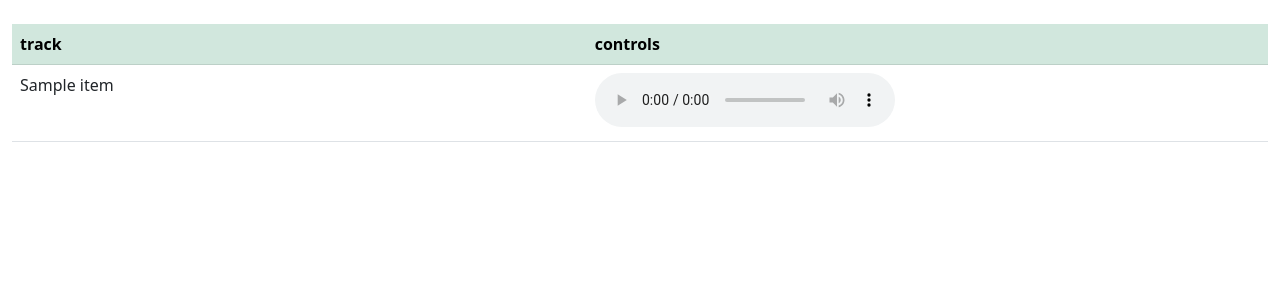
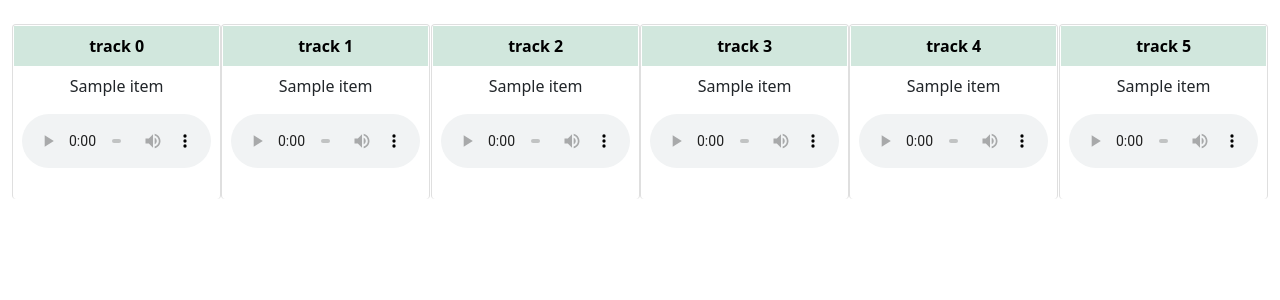
Before and after one commit to Rioran/dnd-sounds, a Flask app: template templates/main.html in a window 1280 px wide. Shown: the part 72-372 px from the top of the page. Run offline with Flask 3, Linux system fonts and the light colour scheme; the template is opened without the code that fills it: most values are stand-ins (such as "Sample title", 1, 10 or a date in 2020).

Commit message:
add styles and horizontal scrollbar

```diff
--- a/app.py
+++ b/app.py
@@ -3,16 +3,17 @@ from pathlib import Path
 from flask import Flask, render_template, send_from_directory
 
 
-TRACKS_FOLDER = Path(__file__).parent.resolve() / 'tracks'
+MAIN_FOLDER = Path(__file__).parent.resolve()
 app = Flask(__name__)
 
 
 def get_tracks():
-    folder_objects = TRACKS_FOLDER.glob('**/*.*')
+    folder_objects = (MAIN_FOLDER / 'tracks').glob('**/*.*')
     tracks = [
-        str(item).split('\\')[-1]
+        'tracks//' + str(item).split('\\')[-1]
         for item in folder_objects
     ]
+    print(f'tracks: {tracks}')
     return tracks
 
 
@@ -33,9 +34,10 @@ def get_subfolders_files(tracks_folder: str) -> dict:
     return result
 
 
-@app.route('/tracks/<path:filename>')
-def track_files(filename):
-    return send_from_directory(TRACKS_FOLDER, filename)
+@app.route('/<path:filename>')
+def local_files(filename):
+    print(f'file request: {filename}')
+    return send_from_directory(MAIN_FOLDER, filename)
 
 
 @app.route('/')
--- /dev/null
+++ b/css/styles.css
@@ -0,0 +1,23 @@
+
+
+audio {
+   box-sizing: border-box;
+   width: 100%;
+}
+
+.scrolling-wrapper {
+    display: flex;
+    flex-wrap: nowrap;
+    overflow-x: auto;
+    transform: rotateX(180deg);
+}
+
+.card {
+    flex: 0 0 auto;
+    transform: rotateX(180deg);
+};
+
+.table {
+    table-layout: fixed;
+    width: 100%;
+}
--- a/templates/base.html
+++ b/templates/base.html
@@ -9,6 +9,8 @@
     <meta property="og:title" content="Lists service">
     <meta property="og:type" content="website">
     <meta property="og:description" content="Sounds operation panel.">
+
+    <link rel="stylesheet" href="{{ url_for('local_files', filename='css/styles.css') }}">
     <link href="https://cdn.jsdelivr.net/npm/bootstrap@5.0.2/dist/css/bootstrap.min.css" rel="stylesheet" integrity="sha384-EVSTQN3/azprG1Anm3QDgpJLIm9Nao0Yz1ztcQTwFspd3yD65VohhpuuCOmLASjC" crossorigin="anonymous">
   </head>
   <body>
--- a/templates/main.html
+++ b/templates/main.html
@@ -5,20 +5,28 @@
 {% endblock %}
 
 {% block content %}
-  <div class="container-xxl my-md-4 bd-layout">
-    <table class="table col-4">
-      <tr class="table-success">
-        <th class="col-2">track</th>
-        <th class="col-2">controls</th>
-      </tr>
-      {% for item in items %}
-      <tr>
-        <td>{{ item }}</td>
-        <td><audio controls>
-          <source src="{{ url_for('track_files', filename=item) }}">
-        </audio></td>
-      </tr>
+  <div class="container-fluid my-md-4 bd-layout">
+    <table class="row text-center scroll-table table-borderless">
+    <tr class="scrolling-wrapper">
+      {% for i in range(10) %}
+        <td class="col-2 card">
+          <table class="table table-borderless">
+            <tr class="table-success">
+              <th>track {{ i }}</th>
+            </tr>
+            {% for item in items %}
+            <tr>
+              <td><p>{{ item }}</p>
+                <audio controls>
+                  <source src="{{ url_for('local_files', filename=item) }}">
+                </audio>
+              </td>
+            </tr>
+            {% endfor %}
+          </table>
+        </td>
       {% endfor %}
+    </tr>
     </table>
   </div>
 {% endblock content %}
```
Also changed, not shown: README.md.
